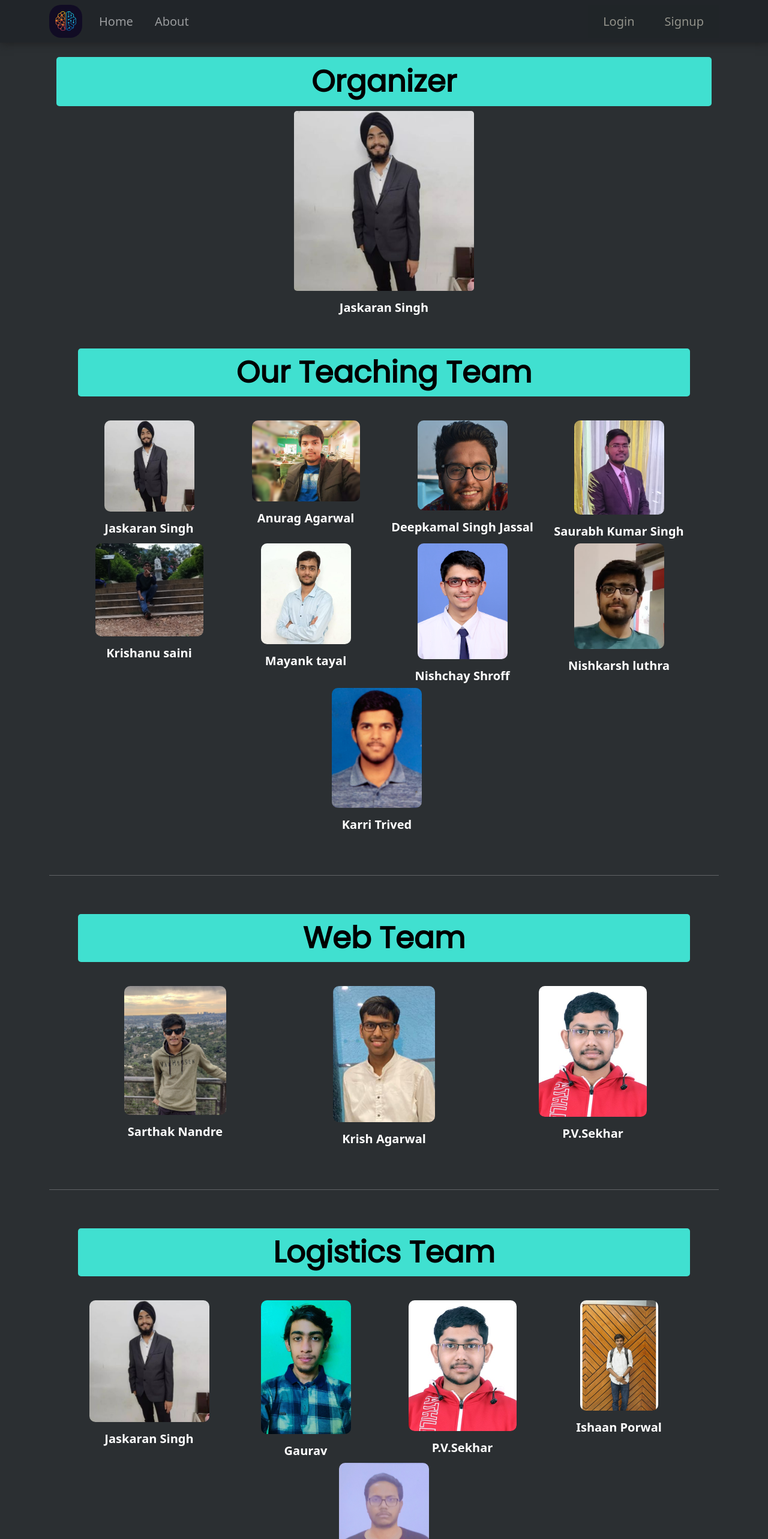
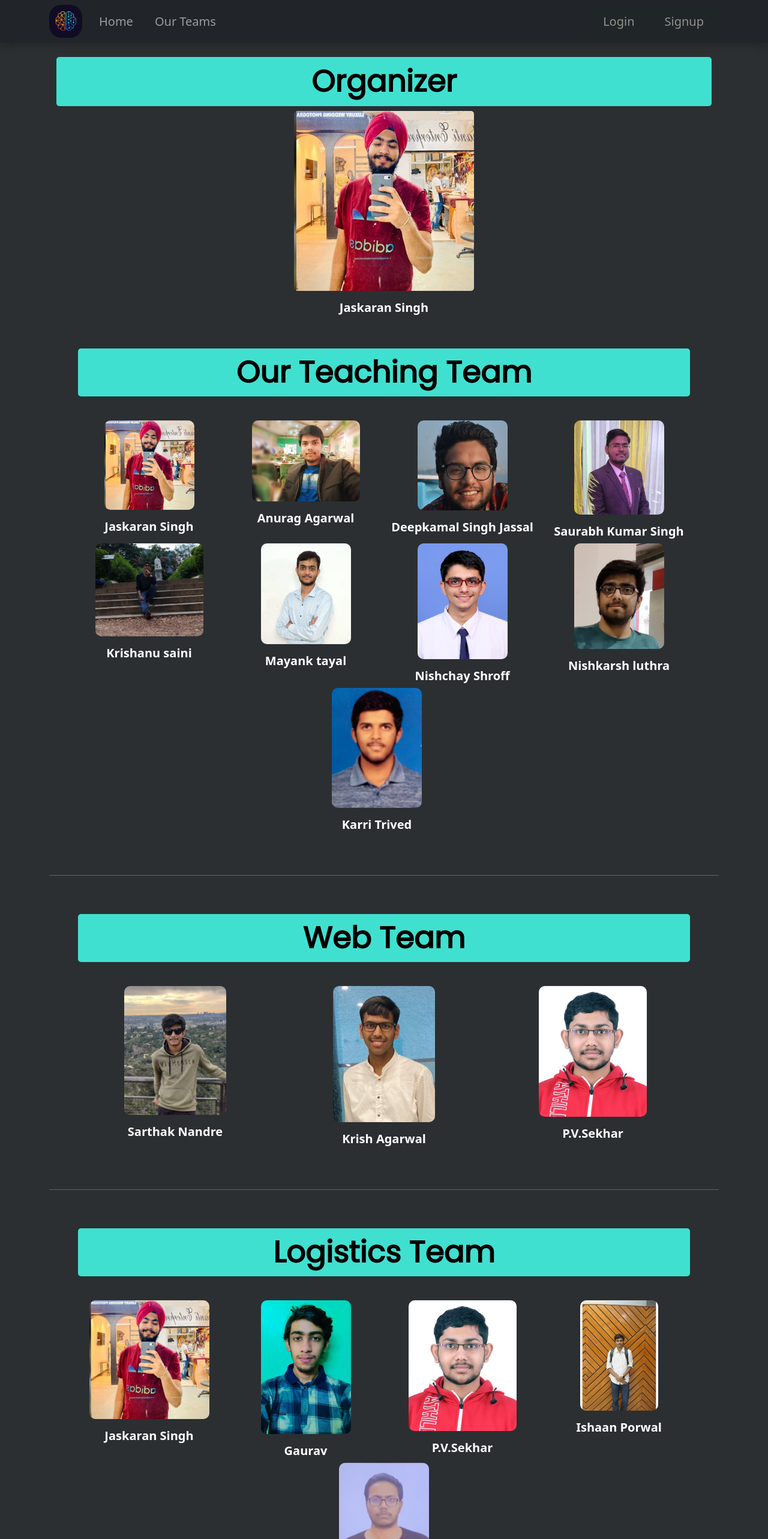
Before and after one commit to DaemonLab/Binary-Brains, a React (Create React App) app in the folder frontend/: page /about in a window 1280 px wide. Shown: the top 2566 px of the page at 60% size. Built offline with nearby package versions, Linux system fonts and the light colour scheme.

Commit message:
photo changed

```diff
--- a/frontend/src/Components/AboutUs.js
+++ b/frontend/src/Components/AboutUs.js
@@ -6,6 +6,7 @@ import AK from '../images/AK.jpg'
 import DSJ from '../images/DSJ.jpg'
 import GM from '../images/GM.jpg'
 import IP from '../images/IP.jpg'
+import JS from '../images/JS.jpg'
 import KA from '../images/KA.jpg'
 import KS from '../images/KS.jpg'
 import KT from '../images/KT.jpg'
@@ -25,7 +26,7 @@ function AboutUs() {
     <div className="container aboutBody">
         <div className="container mt-4">
             <h3 className="aboutHead2 mb-2" align="Center"><strong>Organizer</strong></h3>
-            <img className=" z-depth-2 mb-3 mt-2 img-o" alt="100x100" src={org} data-holder-rendered="true" />
+            <img className=" z-depth-2 mb-3 mt-2 img-o" alt="100x100" src={JS} data-holder-rendered="true" />
             <h5 align="center"><strong>Jaskaran Singh</strong></h5>
         </div>
       <div className="p-5 text-center">
@@ -33,7 +34,7 @@ function AboutUs() {
         <br/>
         <div className="row">
             <div className="col-sm">
-                <img className=" z-depth-2 mb-3" alt="100x100" src={org} style={{"width": "150px", "borderRadius":"10px"}} data-holder-rendered="true" />
+                <img className=" z-depth-2 mb-3" alt="100x100" src={JS} style={{"width": "150px", "borderRadius":"10px"}} data-holder-rendered="true" />
                 <h5 className="mb-2"><strong>Jaskaran Singh</strong></h5>
             </div>
             <div className="col-sm">
@@ -99,7 +100,7 @@ function AboutUs() {
         <br/>
         <div className="row">
             <div className="col-sm">
-                <img className=" z-depth-2 mb-3" alt="100x100" src={org} style={{"width": "200px", "borderRadius":"10px"}} data-holder-rendered="true" />
+                <img className=" z-depth-2 mb-3" alt="100x100" src={JS} style={{"width": "200px", "borderRadius":"10px"}} data-holder-rendered="true" />
                 <h5 className="mb-2"><strong>Jaskaran Singh</strong></h5>
             </div>
             <div className="col-sm">
--- a/frontend/src/Components/Navbar2.js
+++ b/frontend/src/Components/Navbar2.js
@@ -39,7 +39,7 @@ function Navbar() {
             </li> */}
             <li className="nav-item">
               <Link to="/about" className="nav-link">
-                About
+                Our Teams
               </Link>
             </li>
           </ul>
```
Also changed, not shown: frontend/src/images/JS.jpg (added).
